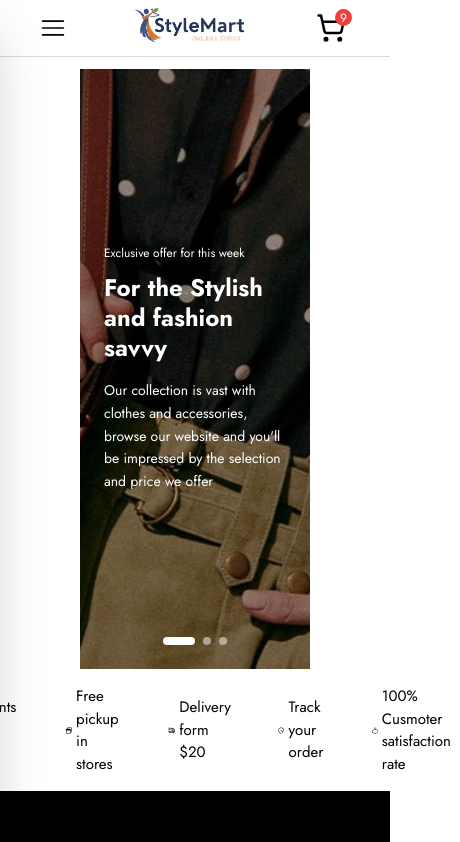
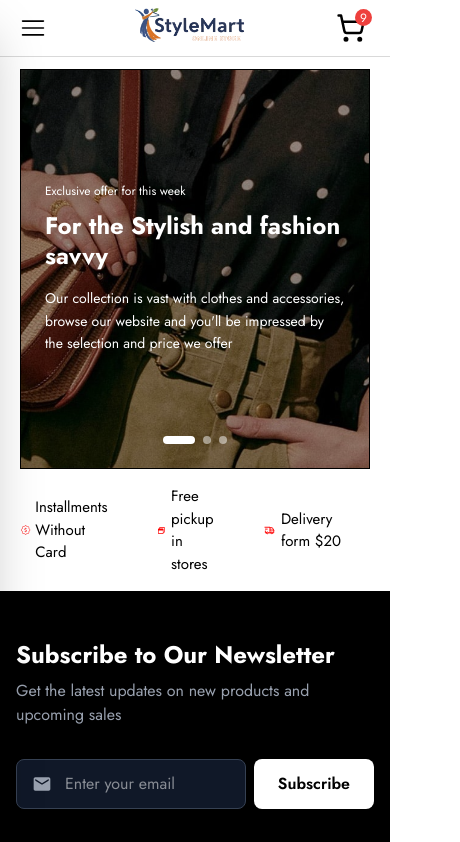
Before and after one commit to shihad-hasan07/stylemart, a Next.js app: page / in a window 390 px wide. Shown: the top 842 px of the page, 460 px wide, since content can reach past the window. Built offline with nearby package versions, Linux system fonts and the light colour scheme.

Commit message:
Hero responsive--done

```diff
--- a/app/page.js
+++ b/app/page.js
@@ -7,7 +7,7 @@ export default function Home() {
     <>
       {/* <div className='container mx-auto px-20 '> */}
       <hr className="opacity-15 mb-3" />
-      <div className='container mx-auto px-20 '>
+      <div className='container mx-auto px-5 xl:px-20 '>
         <Swipper_Hero></Swipper_Hero>
       </div>
     </>
--- a/components/Home_components/Swipper_Hero.jsx
+++ b/components/Home_components/Swipper_Hero.jsx
@@ -80,16 +80,18 @@ const Swipper_Hero = () => {
                 }
             `}} />
 
-            <div className="relative w-full h-[600px] overflow-hidden"
+            <div className=" relative w-full border h-[400px] sm:h-[450px] md:h-[500px] lg:h-[550px] xl:h-[600px] overflow-hidden"
                 onMouseEnter={() => setShowControls(true)}
                 onMouseLeave={() => setShowControls(false)} >
                 {/* Slides */}
-                <div className="flex h-full transition-transform duration-500 ease-out" style={{ transform: `translateX(-${currentSlide * 100}%)` }}>
+                <div className="flex h-full transition-transform duration-500 ease-out"
+                    style={{ transform: `translateX(-${currentSlide * 100}%)` }}>
                     {herodata.map((slide, idx) => (
                         <div key={idx} className="min-w-full h-full relative" >
-                            <img src={slide.image} alt={slide.text2} className="w-full h-full object-cover" />
+                            <img src={slide.image} alt={slide.text2} className="h-full w-full object-cover" />
                             <div className="absolute inset-0 bg-black/40"></div>
-                            <div className="absolute inset-0 z-10 text-white px-6 sm:px-10 md:px-16 lg:px-20 flex flex-col justify-center max-w-full sm:max-w-xl md:max-w-2xl">
+                            <div className=" absolute inset-0 z-10 text-white px-6 sm:px-10
+                            md:px-16 lg:px-20 flex flex-col justify-center max-w-full sm:max-w-xl md:max-w-2xl">
                                 <p className="text-xs sm:text-sm mb-3 sm:mb-4 hero-fade-in">{slide.text1}</p>
                                 <h1 className="text-2xl sm:text-3xl md:text-4xl lg:text-5xl xl:text-6xl font-bold mb-4 sm:mb-6 leading-tight hero-fade-in-up">{slide.text2}</h1>
                                 <p className="text-sm sm:text-base lg:text-lg leading-relaxed hero-fade-in-up-delay">{slide.text3}</p>
@@ -120,13 +122,13 @@ const Swipper_Hero = () => {
                 </div>
 
             </div>
-            <div className='flex justify-center gap-10 text-[15px]  py-4'>
-                <p className='flex items-center gap-1'> <CiBadgeDollar size={20} />Installments Without Card</p>
-                <p className='flex items-center gap-1'><FaRegWindowRestore />Free pickup in stores</p>
-                <p className='flex items-center gap-1'><TbTruckDelivery />Delivery form $20</p>
-                <p className='flex items-center gap-1'><GoIssueTrackedBy />Track your order</p>
-                <p className='flex items-center gap-1'><SlLike />100% Cusmoter satisfaction rate</p>
-            </div>
+            <div className='flex overflow-auto xl:justify-center gap-10 text-[15px]  py-4'>
+                <div className='flex items-center gap-1'> <CiBadgeDollar size={22} color='red' /><p className='w-[170]'>Installments Without Card</p></div>
+                <div className='flex items-center gap-1.5'><FaRegWindowRestore size={17} color='red'/><p className='w-[140]'>Free pickup in stores</p></div>
+                <div className='flex items-center gap-1.5'><TbTruckDelivery size={21} color='red' /><p className='w-[120] '>Delivery form $20</p></div>
+                <div className='flex items-center gap-1.5'><GoIssueTrackedBy size={20} color='red'/><p className='w-[110]'>Track your order</p></div>
+                <div className='flex items-center gap-1.5'><SlLike size={18} color='red' /><p className='w-[230]'>100% Cusmoter satisfaction rate</p></div>
+            </div >
         </>
     );
 };
--- a/components/shared/Navbar/MidNavbar.jsx
+++ b/components/shared/Navbar/MidNavbar.jsx
@@ -89,7 +89,7 @@ const MidNavbar = () => {
             </div>
 
             {/* for small device */}
-            <div className="xl:hidden flex justify-between items-center container  mx-auto px-10 py-2 sm:py-3">
+            <div className="xl:hidden flex justify-between items-center container  mx-auto px-5 py-2 sm:py-3">
                 <RxHamburgerMenu onClick={handleModal} className="cursor-pointer" size={26} />
                 <div><img src="/smallogo.png" className="h-10 sm:h-14 " alt="" /></div>
                 <div className="relative mr-1 cursor-pointer">
```
